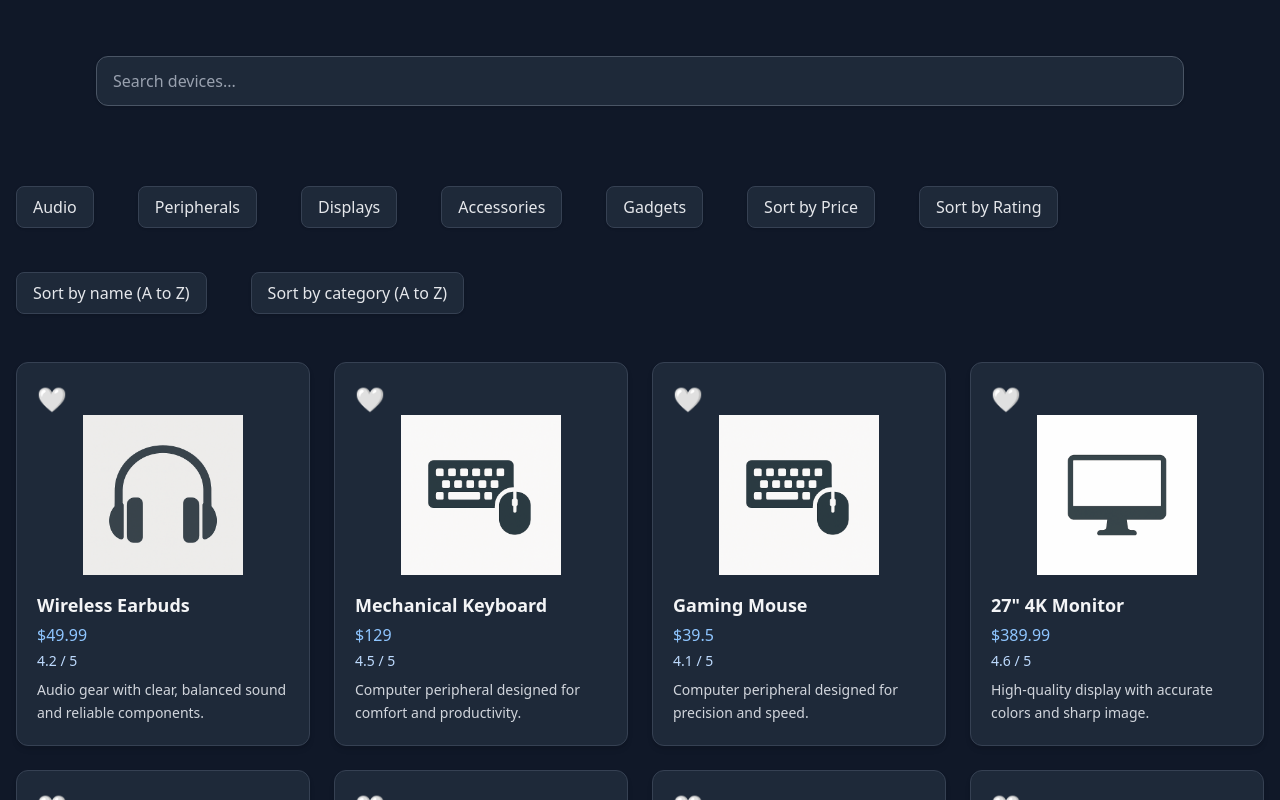
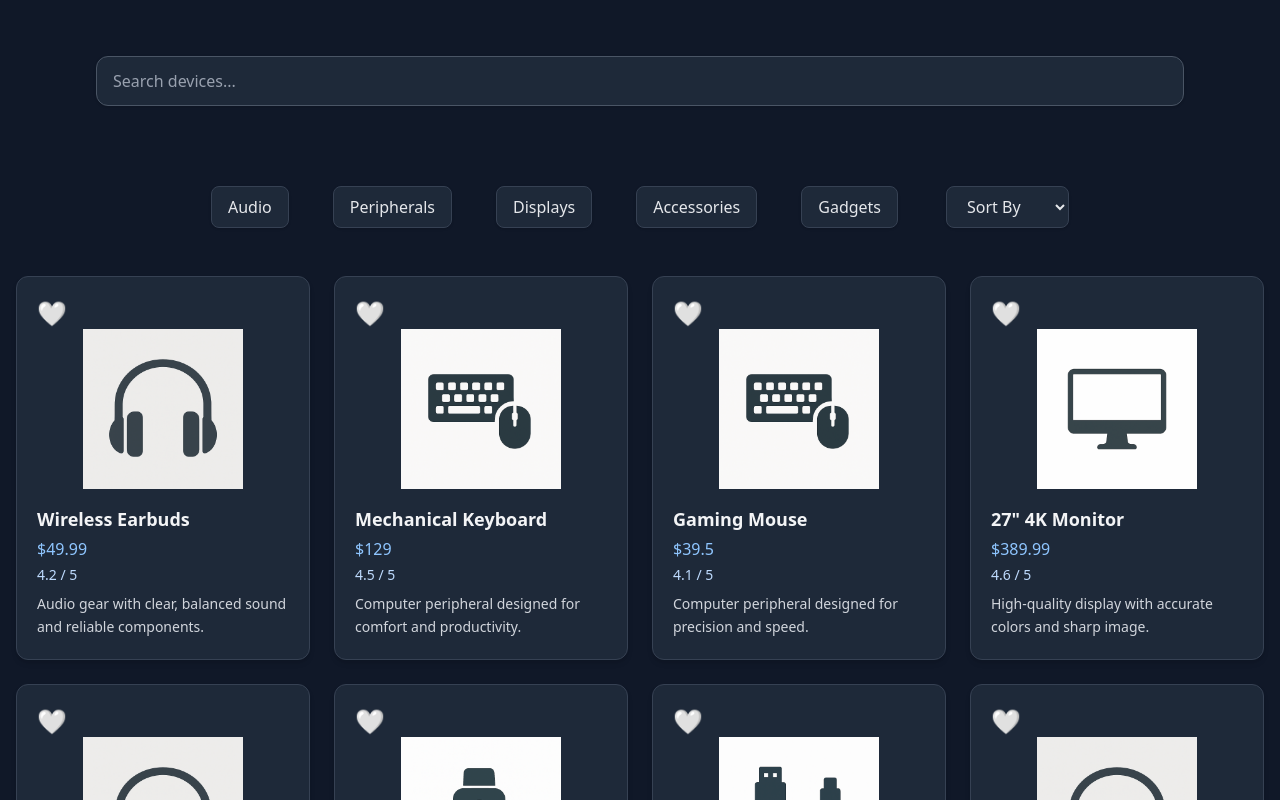
Before and after one commit to EvanClevenger/Mini-Catalog-Challenge, a React (Vite) app: page / in a window 1280 px wide. Shown: the top 800 px of the page. Built offline with nearby package versions, Linux system fonts and the light colour scheme.

Commit message:
added sortby drop down, added test file

```diff
--- a/package.json
+++ b/package.json
@@ -7,7 +7,8 @@
     "dev": "vite",
     "build": "tsc -b && vite build",
     "lint": "eslint .",
-    "preview": "vite preview"
+    "preview": "vite preview",
+    "test": "vitest"
   },
   "dependencies": {
     "react": "^19.2.0",
@@ -27,6 +28,7 @@
     "tailwindcss": "^4.1.18",
     "typescript": "~5.9.3",
     "typescript-eslint": "^8.46.4",
-    "vite": "^7.2.4"
+    "vite": "^7.2.4",
+    "vitest": "^3.2.4"
   }
 }
--- a/src/App.tsx
+++ b/src/App.tsx
@@ -30,6 +30,7 @@ function App() {
     "none" | "price" | "rating" | "name" | "category"
   >("none");
   const [hoverModalData, setHoverModalData] = useState<Device | null>(null);
+  const [error, setError] = useState<boolean>(false);
 
   const { toggleFavorite, favorites, favoritesLoaded } = useFavorites();
 
@@ -70,12 +71,18 @@ function App() {
         if (devicesData.status === "fulfilled") {
           const devices = await devicesData.value.json();
           setDevices(devices);
+        } else {
+          setError(true);
         }
 
         if (categoriesData.status === "fulfilled") {
           const categories = await categoriesData.value.json();
           setCategory(categories);
+        } else {
+          setError(true);
         }
+      } catch (err) {
+        setError(true);
       } finally {
         setLoading(false); // Set loading to false after both fetches complete
       }
@@ -92,59 +99,45 @@ function App() {
           <SearchBar setSearch={setSearch} />
         </div>
 
-        <div className="mt-6 flex flex-wrap gap-3">
+        <div className="mt-6 flex flex-wrap justify-center  items-center gap-4">
           <CategoryFilters
             category={category}
             setCategoryId={setCategoryId}
             categoryId={categoryId}
           />
-          <button
-            onClick={() => setSortBy(sortBy === "price" ? "none" : "price")}
-            className={`px-4 py-2 m-4 rounded-lg border transition shadow-sm ${
-              sortBy === "price"
-                ? "bg-blue-600 border-blue-500 text-white"
-                : "bg-gray-800 border-gray-700 text-gray-200 hover:bg-gray-700 hover:border-gray-600"
-            }`}
-          >
-            Sort by Price
-          </button>
-          <button
-            onClick={() => setSortBy(sortBy === "rating" ? "none" : "rating")}
-            className={`px-4 py-2 m-4 rounded-lg border transition shadow-sm ${
-              sortBy === "rating"
-                ? "bg-blue-600 border-blue-500 text-white"
-                : "bg-gray-800 border-gray-700 text-gray-200 hover:bg-gray-700 hover:border-gray-600"
-            }`}
-          >
-            Sort by Rating
-          </button>
-          <button
-            onClick={() => setSortBy(sortBy === "name" ? "none" : "name")}
-            className={`px-4 py-2 m-4 rounded-lg border transition shadow-sm ${
-              sortBy === "name"
-                ? "bg-blue-600 border-blue-500 text-white"
-                : "bg-gray-800 border-gray-700 text-gray-200 hover:bg-gray-700 hover:border-gray-600"
-            }`}
-          >
-            Sort by name (A to Z)
-          </button>
-          <button
-            onClick={() =>
-              setSortBy(sortBy === "category" ? "none" : "category")
-            }
-            className={`px-4 py-2 m-4 rounded-lg border transition shadow-sm ${
-              sortBy === "category"
-                ? "bg-blue-600 border-blue-500 text-white"
-                : "bg-gray-800 border-gray-700 text-gray-200 hover:bg-gray-700 hover:border-gray-600"
-            }`}
-          >
-            Sort by category (A to Z)
-          </button>
+          <div className="m-4">
+            <select
+              value={sortBy}
+              onChange={(e) =>
+                setSortBy(
+                  e.target.value as
+                    | "none"
+                    | "price"
+                    | "rating"
+                    | "name"
+                    | "category",
+                )
+              }
+              className="px-4 py-2 bg-gray-800 border border-gray-700 text-gray-200 rounded-lg shadow-sm hover:bg-gray-700 hover:border-gray-600 transition"
+            >
+              <option value="none">Sort By</option>
+              <option value="price">Price</option>
+              <option value="rating">Rating</option>
+              <option value="name">Name</option>
+              <option value="category">Category</option>
+            </select>
+          </div>
         </div>
 
         {loading || !favoritesLoaded ? ( //loading tracks device fetch, loaded tracks favorites fetch
           <div className="flex justify-center py-10">
             <Spinner />
+          </div>
+        ) : error ? (
+          <div className="col-span-full flex justify-center py-10">
+            <p className="px-4 py-4 rounded-lg bg-red-200 text-red-800 text-center font-medium select-none">
+              Failed to load catalog data. Please try again later.
+            </p>
           </div>
         ) : filteredDevices.length === 0 ? (
           <div className="col-span-full flex justify-center py-10">
@@ -161,7 +154,7 @@ function App() {
                 onMouseEnter={() => {
                   const timer = setTimeout(() => {
                     setHoverModalData(data);
-                  }, 3500);
+                  }, 2500);
                   data.hoverTimer = timer;
                 }}
                 onMouseLeave={() => {
```
Also changed, not shown: 2 other files (tests, documents, lock files or other folders).
